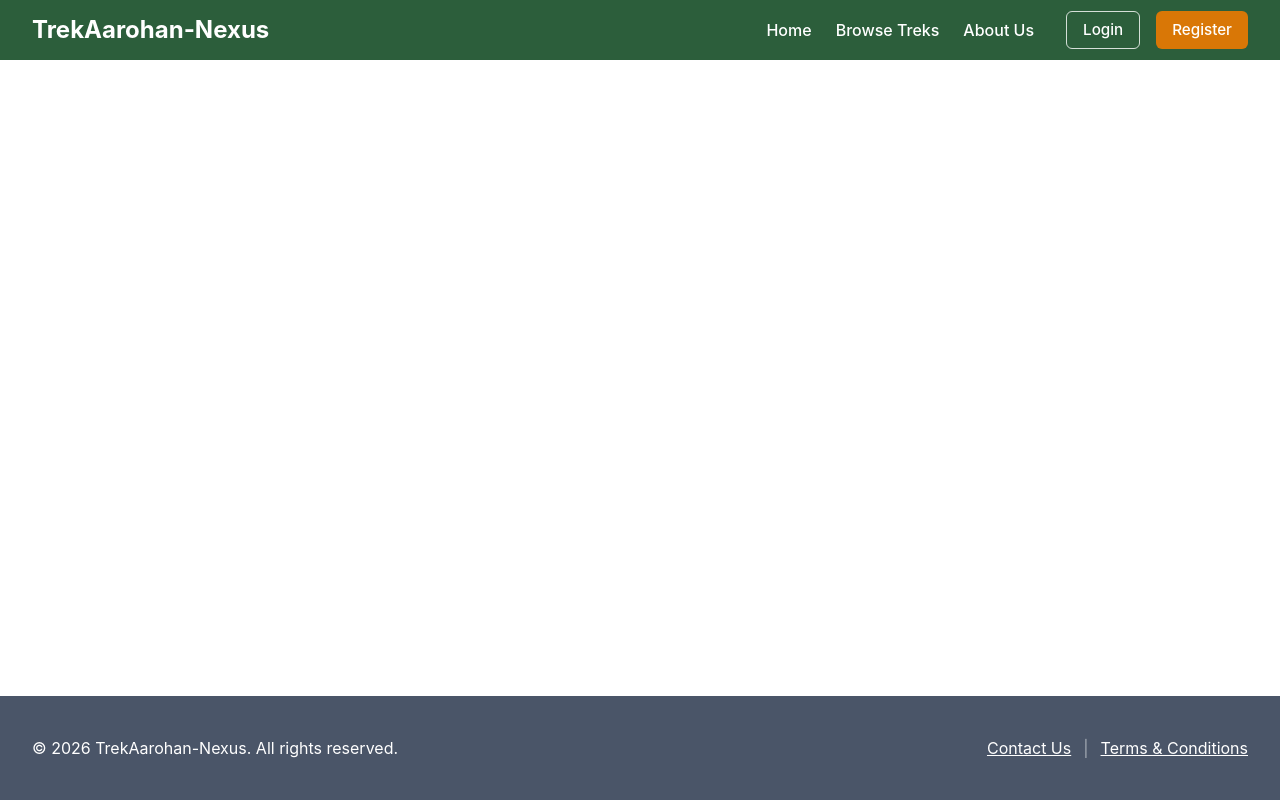
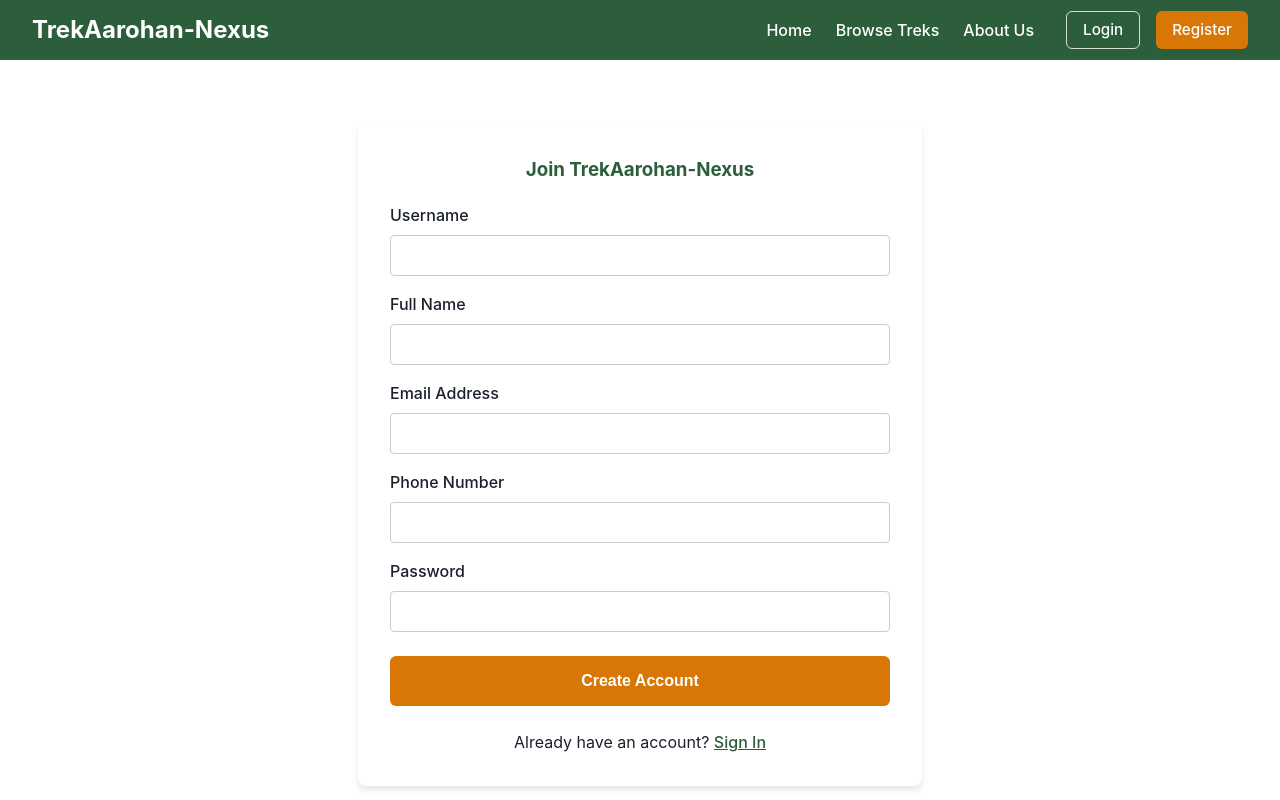
Before and after one commit to BhagyaJyoti22006/TrekAarohan-Nexus, a Vue app in the folder frontend/: page /register in a window 1280 px wide. Shown: the top 800 px of the page. Built offline with nearby package versions, Linux system fonts and the light colour scheme.

Commit message:
Frontend Auth Views & State

```diff
--- a/frontend/src/components/Navbar.vue
+++ b/frontend/src/components/Navbar.vue
@@ -8,17 +8,17 @@
       <router-link to="/treks">Browse Treks</router-link>
       <router-link to="/about">About Us</router-link>
 
-      <!-- Dummy authentication -->
-      <template v-if="isAuthenticated">
-        <template v-if="userRole === 'admin'">
+      <template v-if="authStore.isAuthenticated">
+        <template v-if="authStore.userRole === 'admin'">
           <router-link to="/admin" class="btn btn-outline" style="margin-left: 2rem; padding: 0.4rem 1rem;">Dashboard</router-link>
         </template>
-        <template v-else-if="userRole === 'staff'">
+        <template v-else-if="authStore.userRole === 'staff'">
           <router-link to="/staff" class="btn btn-outline" style="margin-left: 2rem; padding: 0.4rem 1rem;">Dashboard</router-link>
         </template>
         <template v-else>
           <router-link to="/trekker" class="btn btn-outline" style="margin-left: 2rem; padding: 0.4rem 1rem;">Dashboard</router-link>
         </template>
+        <button @click="logout" class="btn btn-accent" style="margin-left: 1rem; padding: 0.4rem 1rem; cursor: pointer;">Logout</button>
       </template>
       <template v-else>
         <router-link to="/login" class="btn btn-outline" style="margin-left: 2rem; padding: 0.4rem 1rem;">Login</router-link>
@@ -29,13 +29,19 @@
 </template>
 
 <script>
+import { authStore } from "../store"
+
 export default {
   name: "Navbar",
   data() {
     return {
-      // Hardcoded auth values
-      isAuthenticated: false,
-      userRole: "trekker"
+      authStore
+    }
+  },
+  methods: {
+    logout() {
+      authStore.logout()
+      this.$router.push("/login")
     }
   }
 }
--- a/frontend/src/router/index.js
+++ b/frontend/src/router/index.js
@@ -1,7 +1,11 @@
 import { createRouter, createWebHistory } from "vue-router"
 
+import Login from "../views/Login.vue"
+import Register from "../views/Register.vue"
+
 const routes = [
-  // Empty array for now; Routes to be added in later phases
+  { path: "/login", component: Login },
+  { path: "/register", component: Register }
 ]
 
 const router = createRouter({
--- /dev/null
+++ b/frontend/src/store.js
@@ -0,0 +1,30 @@
+import { reactive } from "vue"
+
+export const authStore = reactive({
+  token: localStorage.getItem("token") || null,
+  userRole: localStorage.getItem("userRole") || null,
+  username: localStorage.getItem("username") || null,
+
+  get isAuthenticated() {
+    return !!this.token
+  },
+
+  login(token, role, username) {
+    this.token = token
+    this.userRole = role
+    this.username = username
+    localStorage.setItem("token", token)
+    localStorage.setItem("userRole", role)
+    localStorage.setItem("username", username)
+  },
+
+  logout() {
+    this.token = null
+    this.userRole = null
+    this.username = null
+    localStorage.removeItem("token")
+    localStorage.removeItem("userRole")
+    localStorage.removeItem("username")
+  }
+
+})
--- /dev/null
+++ b/frontend/src/utils/api.js
@@ -0,0 +1,33 @@
+import { authStore } from "../store"
+
+const BASE_URL = "http://127.0.0.1:5000/api"
+
+export async function apiFetch(endpoint, options = {}) {
+  const headers = {
+    "Content-Type": "application/json",
+    ...options.headers
+  }
+
+  if (authStore.isAuthenticated) {
+    headers["Authorization"] = `Bearer ${authStore.token}`
+  }
+
+  const response = await fetch(`${BASE_URL}${endpoint}`, {
+    ...options,
+    headers
+  })
+
+  if (response.status === 401 && endpoint !== "/auth/login") {
+    authStore.logout()
+    window.location.href = "/login"
+    throw new Error("Session expired. Please log in again.")
+  }
+
+  const data = await response.json()
+
+  if (!response.ok) {
+    throw new Error(data.error || "An error occurred")
+  }
+
+  return data
+}
--- /dev/null
+++ b/frontend/src/views/Login.vue
@@ -0,0 +1,74 @@
+<template>
+  <div style="display: flex; justify-content: center; padding-top: 4rem; padding-bottom: 6rem;">
+    <div class="card" style="width: 100%; max-width: 400px;">
+      <h3 style="margin-top: 0; text-align: center; color: var(--primary-color);">Welcome Back</h3>
+
+      <div v-if="error" style="padding: 0.75rem; margin-bottom: 1rem; border-radius: 6px; background-color: #fee2e2; color: #991b1b;">
+        {{ error }}
+      </div>
+
+      <form @submit.prevent="handleLogin">
+        <div class="form-group">
+          <label class="form-label">Username</label>
+          <input type="text" v-model="username" class="form-control" required>
+        </div>
+        <div class="form-group" style="margin-bottom: 1.5rem;">
+          <label class="form-label">Password</label>
+          <input type="password" v-model="password" class="form-control" required>
+        </div>
+        <button type="submit" class="btn btn-accent" style="width: 100%; padding: 1rem; font-size: 1rem;" :disabled="loading">
+          {{ loading ? "Signing in..." : "Sign In" }}
+        </button>
+      </form>
+      <p style="text-align: center; margin-top: 1.5rem; margin-bottom: 0;">Don't have an account? <router-link to="/register" style="color: var(--primary-color); font-weight: 500;">Register</router-link></p>
+    </div>
+  </div>
+</template>
+
+<script>
+import { apiFetch } from "../utils/api"
+import { authStore } from "../store"
+
+export default {
+  name: "Login",
+  data() {
+    return {
+      username: "",
+      password: "",
+      error: null,
+      loading: false
+    }
+  },
+  methods: {
+    async handleLogin() {
+      this.error = null
+      this.loading = true
+
+      try {
+        const data = await apiFetch("/auth/login", {
+          method: "POST",
+          body: JSON.stringify({
+            username: this.username,
+            password: this.password
+          })
+        })
+
+        const roleMap = {0: "trekker", 1: "staff", 2: "admin"}
+        const roleName = roleMap[data.user.role] || "trekker"
+
+        authStore.login(data.access_token, roleName, data.user.username)
+
+        // Redirect based on role
+        if (roleName === "admin") this.$router.push("/admin")
+        else if (roleName === "staff") this.$router.push("/staff")
+        else this.$router.push("/trekker")
+
+      } catch (err) {
+        this.error = err.message
+      } finally {
+        this.loading = false
+      }
+    }
+  }
+}
+</script>
--- /dev/null
+++ b/frontend/src/views/Register.vue
@@ -0,0 +1,84 @@
+<template>
+  <div style="display: flex; justify-content: center; padding-top: 4rem; padding-bottom: 6rem;">
+    <div class="card" style="width: 100%; max-width: 500px;">
+      <h3 style="margin-top: 0; text-align: center; color: var(--primary-color);">Join TrekAarohan-Nexus</h3>
+
+      <div v-if="error" style="padding: 0.75rem; margin-bottom: 1rem; border-radius: 6px; background-color: #fee2e2; color: #991b1b;">
+        {{ error }}
+      </div>
+      <div v-if="success" style="padding: 0.75rem; margin-bottom: 1rem; border-radius: 6px; background-color: #dcfce7; color: #166534;">
+        {{ success }}
+      </div>
+
+      <form @submit.prevent="handleRegister" v-if="!success">
+        <div class="form-group">
+          <label class="form-label">Username</label>
+          <input type="text" v-model="form.username" class="form-control" required>
+        </div>
+        <div class="form-group">
+          <label class="form-label">Full Name</label>
+          <input type="text" v-model="form.name" class="form-control" required>
+        </div>
+        <div class="form-group">
+          <label class="form-label">Email Address</label>
+          <input type="email" v-model="form.email" class="form-control" required>
+        </div>
+        <div class="form-group">
+          <label class="form-label">Phone Number</label>
+          <input type="text" v-model="form.phone" class="form-control" required>
+        </div>
+        <div class="form-group" style="margin-bottom: 1.5rem;">
+          <label class="form-label">Password</label>
+          <input type="password" v-model="form.password" class="form-control" required>
+        </div>
+        <!-- Role selection removed: Staff cannot self-register -->
+        <button type="submit" class="btn btn-accent" style="width: 100%; padding: 1rem; font-size: 1rem;" :disabled="loading">
+          {{ loading ? "Creating..." : "Create Account" }}
+        </button>
+      </form>
+      <p style="text-align: center; margin-top: 1.5rem; margin-bottom: 0;">Already have an account? <router-link to="/login" style="color: var(--primary-color); font-weight: 500;">Sign In</router-link></p>
+    </div>
+  </div>
+</template>
+
+<script>
+import { apiFetch } from "../utils/api"
+
+export default {
+  name: "Register",
+  data() {
+    return {
+      form: {
+        username: "",
+        name: "",
+        email: "",
+        phone: "",
+        password: ""
+      },
+      error: null,
+      success: null,
+      loading: false
+    }
+  },
+  methods: {
+    async handleRegister() {
+      this.error = null
+      this.success = null
+      this.loading = true
+
+      try {
+        const data = await apiFetch("/auth/register", {
+          method: "POST",
+          body: JSON.stringify(this.form)
+        })
+        this.success = data.message + ". You can now sign in."
+        this.form = { username: "", name: "", email: "", phone: "", password: "" }
+      } catch (err) {
+        this.error = err.message
+      } finally {
+        this.loading = false
+      }
+    }
+  }
+}
+</script>
```
Also changed, not shown: 1 other file (tests, documents, lock files or other folders).
